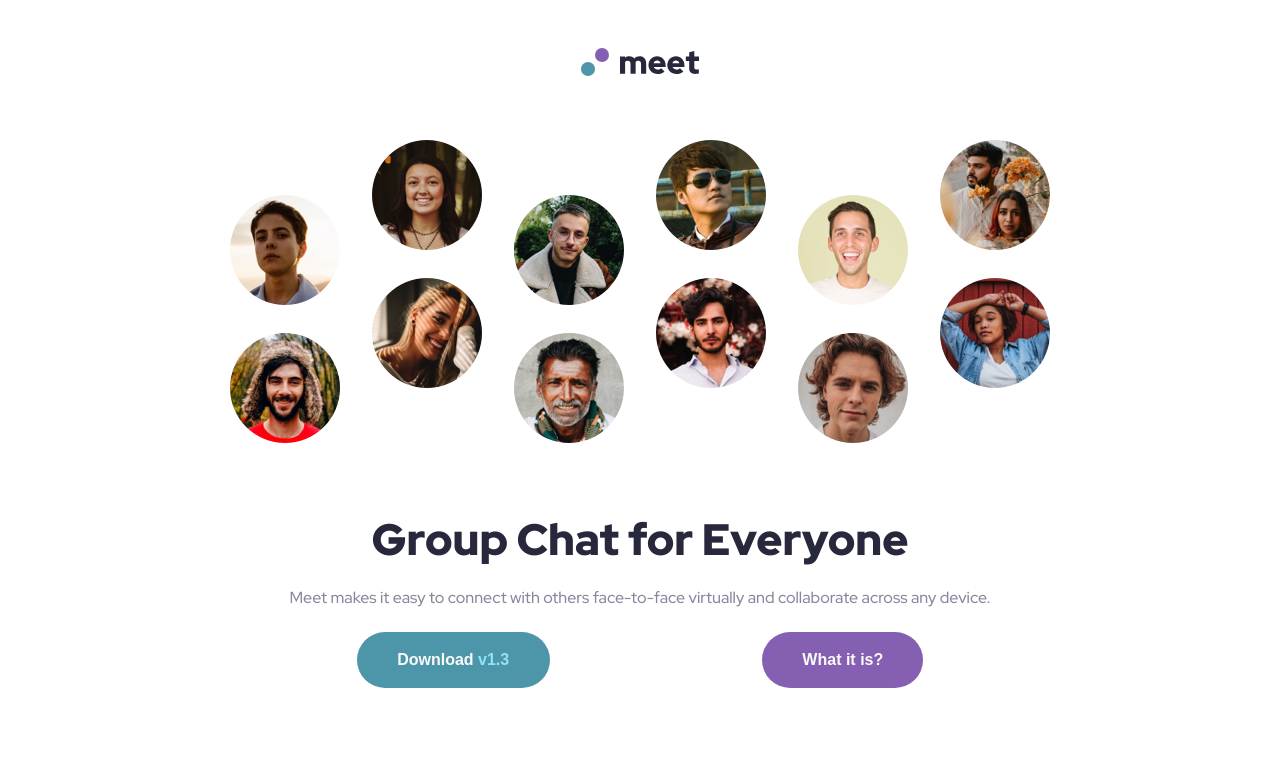
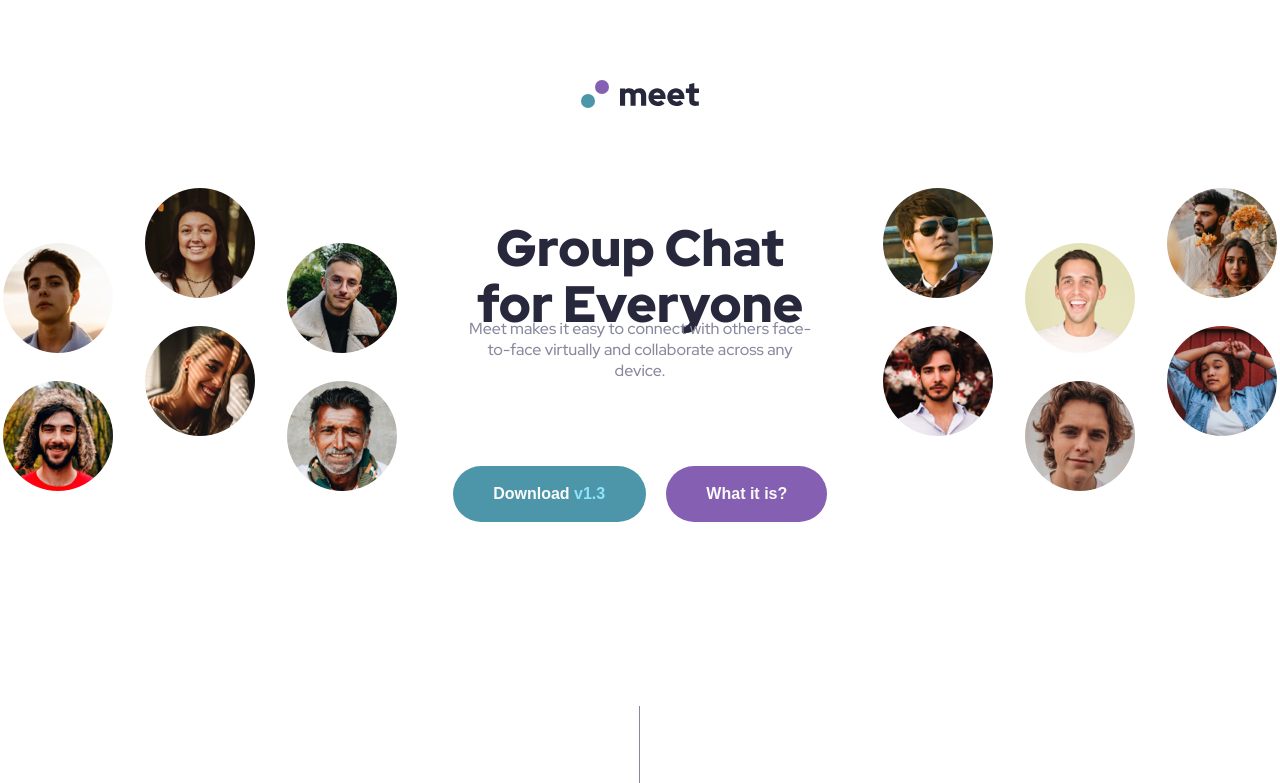
Before and after one commit to nikolasladic/Project-10---Meet-landing-page, a plain HTML site: page index.html in a window 1280 px wide. Shown: the top 783 px of the page. Drawn offline with Linux system fonts and the light colour scheme.

Commit message:
not perfect but working

```diff
--- a/index.html
+++ b/index.html
@@ -26,20 +26,12 @@
       <img src="assets/logo.svg" alt="Meet logo" class="header-logo" />
     </header>
     <main class="main-section">
-      <div class="hero-img">
       <img
         src="assets/desktop/image-hero-left.png"
         alt="Hero image left"
         class="img-left"
       />
-        <img
-          src="assets/desktop/image-hero-right.png"
-          alt="Hero image right"
-          class="img-right"
-        />
-      </div>
 
-      <div class="cta">
       <h1 class="hero-title">Group Chat for Everyone</h1>
       <h4 class="hero-description">
         Meet makes it easy to connect with others face-to-face virtually and
@@ -51,7 +43,12 @@
         </button>
         <button class="btn learn-more">What it is?</button>
       </div>
-      </div>
+
+      <img
+        src="assets/desktop/image-hero-right.png"
+        alt="Hero image right"
+        class="img-right"
+      />
     </main>
 
     <section class="section-1">
--- a/style.css
+++ b/style.css
@@ -12,6 +12,7 @@ body,
 html {
   font-family: "Red Hat Display", Arial, Helvetica, sans-serif;
   width: 100%;
+  margin: 0px;
 }
 
 header {
@@ -21,29 +22,37 @@ header {
 
 .header-logo {
   height: 1.75rem;
-  padding-top: 3rem;
+  padding: 3rem 0 4rem 0;
 }
 
-main {
-  margin: 4rem 0 2rem 0;
-}
+.main-section {
+  display: grid;
+  grid-template-rows: auto auto auto;
+  grid-template-columns: 1fr 1fr;
+  grid-auto-flow: column;
+  column-gap: 1rem;
+  width: 100%;
+  margin: 0 auto;
 
-.hero-img {
-  display: flex;
+  align-content: center;
   justify-content: center;
+  box-sizing: border-box;
 }
 
 .img-left {
-  padding-right: 8.5px;
+  grid-column: 1;
+  grid-row: 1;
 }
 
 .img-right {
-  padding-left: 8.5px;
+  grid-column: 2;
+  grid-row: 1;
 }
 
 .img-left,
 .img-right {
-  height: 160px;
+  height: 10rem;
+  justify-self: center;
 }
 
 .cta {
@@ -54,24 +63,32 @@ main {
 
 .hero-title {
   margin: 0;
-  font-size: 2.75rem;
+  font-size: auto;
   font-weight: 900;
   line-height: 110%;
   color: var(--color-slate-900);
   text-align: center;
+  grid-column: 1/3;
+  grid-row: 2;
+  justify-self: center;
+  margin: 3rem 2rem 1.5rem 2rem;
 }
 
 .hero-description {
-  margin: 1.5rem 0;
+  margin: 0rem 2rem 1.5rem 2rem;
   font-weight: 500;
   text-align: center;
   color: var(--color-slate-600);
+  grid-column: 1/3;
+  grid-row: 3;
 }
 
 .button {
   display: flex;
   flex-direction: column;
   align-items: center;
+  grid-column: 1/3;
+  grid-row: 4;
 }
 
 .btn {
@@ -316,40 +333,50 @@ main {
   }
 }
 
-@media (min-width: 1440px) {
+@media (min-width: 1280px) {
+  html,
+  body {
+    min-height: 100%;
+  }
   .header-logo {
     height: 1.75rem;
     padding-top: 5rem;
   }
 
-  /*
   .main-section {
-    display: flex;
-    align-items: center;
+    display: grid;
+    grid-template-columns: repeat(3, 1fr);
+    grid-template-rows: auto auto auto;
+    margin: 1rem auto;
     justify-content: center;
-    gap: 20px;
-    position: relative;
   }
 
-  .hero-img {
-    display: flex;
-    flex: 1;
-    justify-content: space-between;
+  .img-left {
+    grid-row: 1;
+    grid-column: 1;
   }
 
-  .cta {
-    position: absolute;
-    left: 50%;
-    transform: translateX(-80%);
-    align-items: top;
-    text-align: center;
-    z-index: 1;
+  .hero-title {
+    grid-row: 1;
+    grid-column: 2/3;
+    margin-top: 2rem;
+    font-size: 3.2rem;
   }
 
-  .img-left,
   .img-right {
-    max-width: 50%;
-    object-fit: contain;
+    grid-row: 1;
+    grid-column: 3/4;
   }
-    */
+
+  .hero-description {
+    grid-row: 2;
+    grid-column: 2/3;
+    transform: translateY(-275%);
+  }
+
+  .button {
+    grid-row: 3;
+    grid-column: 2/3;
+    transform: translateY(-200%);
+  }
 }
```
Lines whose indentation alone changed are shown as unchanged.
